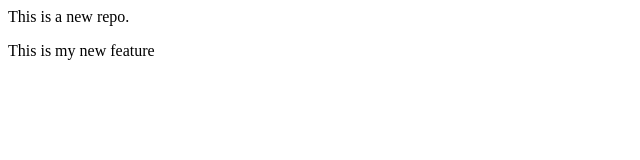
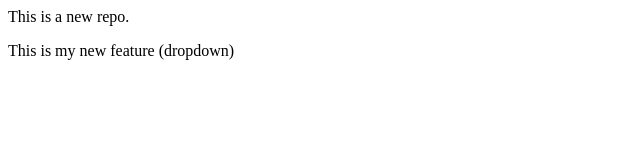
Before and after one commit to sachin0822-byte/LocalReposi, a plain HTML site: page index.html in a window 1280 px wide. Shown: the full height of the page, 0-640 px from the left. Drawn offline with Linux system fonts and the light colour scheme.

Commit message:
add dropdown

```diff
--- a/index.html
+++ b/index.html
@@ -1,2 +1,2 @@
 <P>This is a new repo.</P>
-<P>This is my new feature</P>
+<P>This is my new feature (dropdown)</P>
```
